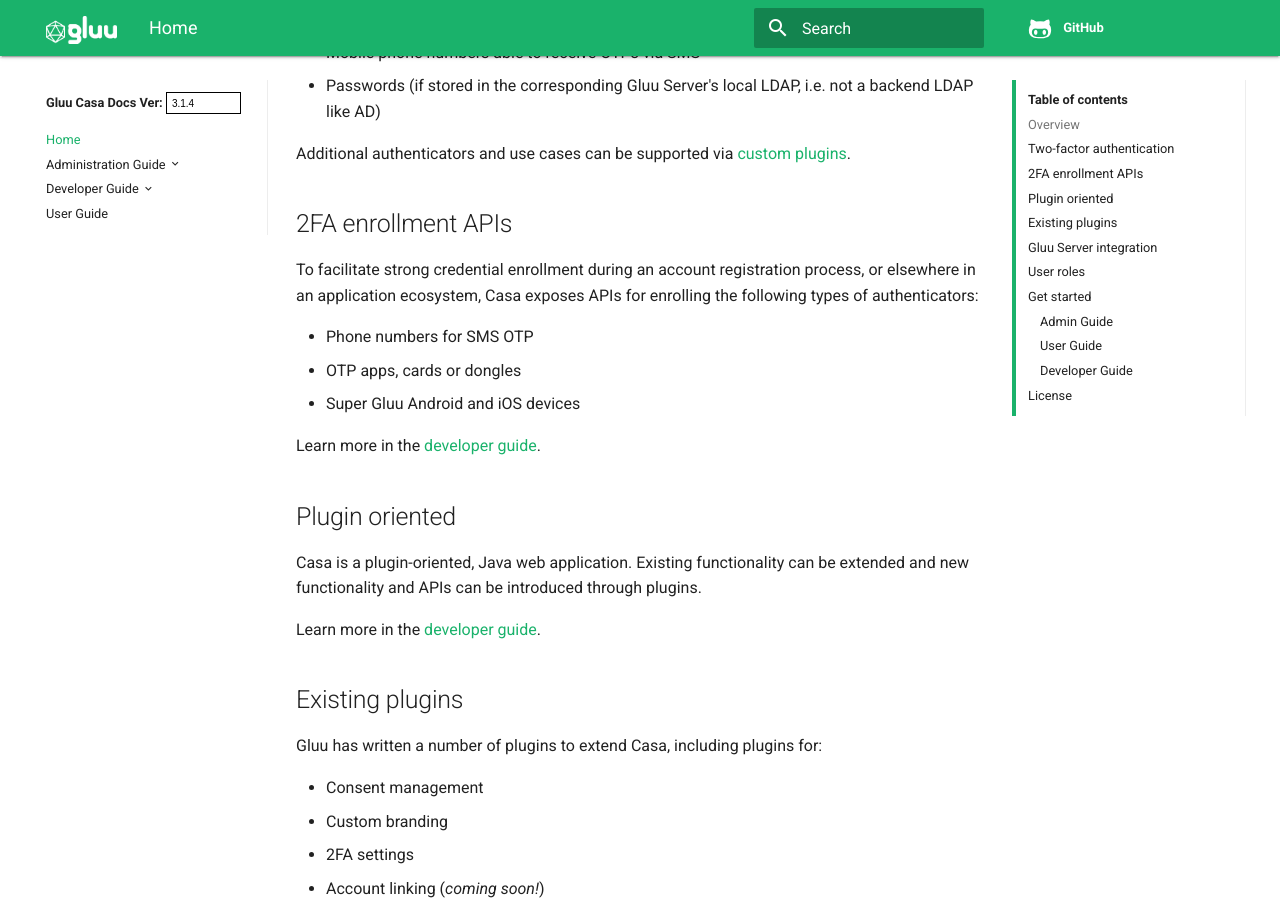
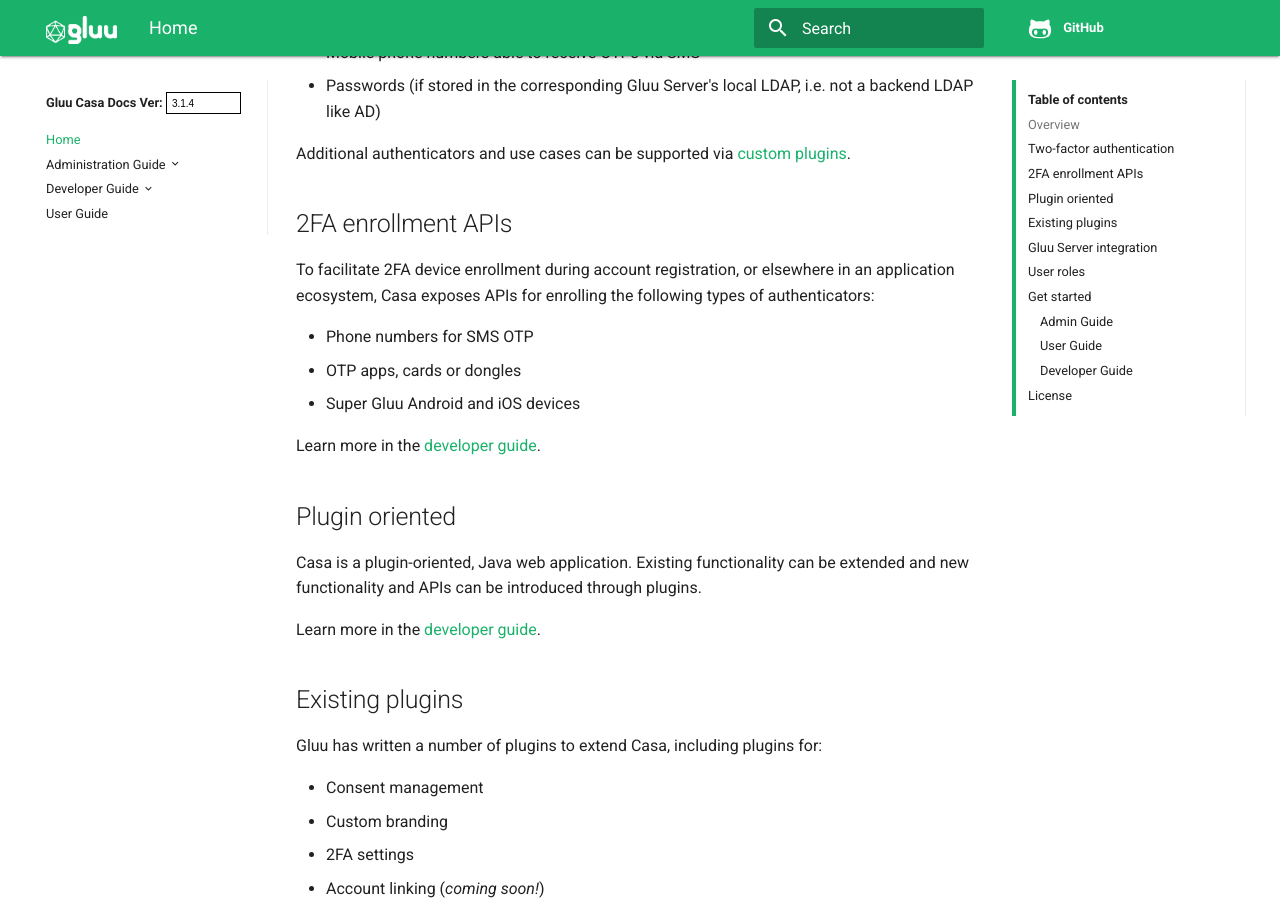
Before and after one commit to shmorri/docs-casa-prod, an MkDocs documentation site: the page built from docs/source/index.md, in a window 1280 px wide and 900 px high, scrolled down 864 px. Built offline with MkDocs 1.6.1, drawn with Linux system fonts in a browser that asks for light colours; old or Windows-style settings are respelled for this version of MkDocs.

Commit message:
Update index.md

```diff
--- a/docs/source/index.md
+++ b/docs/source/index.md
@@ -30,7 +30,7 @@ Additional authenticators and use cases can be supported via [custom plugins](#p
 
 ## 2FA enrollment APIs
 
-To facilitate strong credential enrollment during an account registration process, or elsewhere in an application ecosystem, Casa exposes APIs for enrolling the following types of authenticators:
+To facilitate 2FA device enrollment during account registration, or elsewhere in an application ecosystem, Casa exposes APIs for enrolling the following types of authenticators:
 
 - Phone numbers for SMS OTP
 - OTP apps, cards or dongles
```
